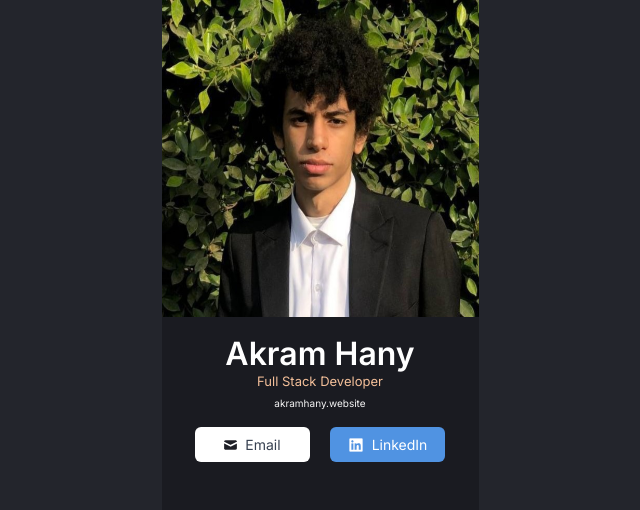
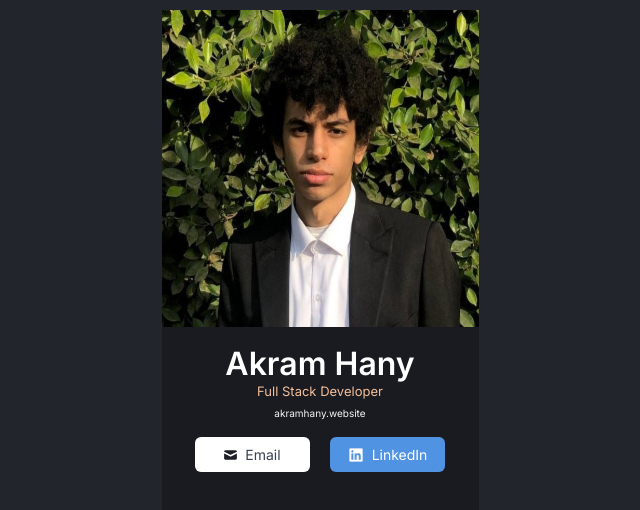
Before and after one commit to akramhany/Digital-Business-Card, a React (Vite) app: page / in a window 1280 px wide. Shown: the top 510 px of the page, without its empty margins (320-960 px from the left). Built offline with nearby package versions, Linux system fonts and the light colour scheme.

Commit message:
change the height of the card and its vertical position to center

```diff
--- a/src/index.css
+++ b/src/index.css
@@ -9,12 +9,14 @@ body {
   background-color: #23252C;
   display: flex;
   justify-content: center;
+  align-items: center;
 }
 
 #root {
   background-color: #1A1B21;
   width: 317px;
-  border-radius: 5px;
+  height: 780px;
+  border-radius: 8px;
 }
 
 .info-image {
```
